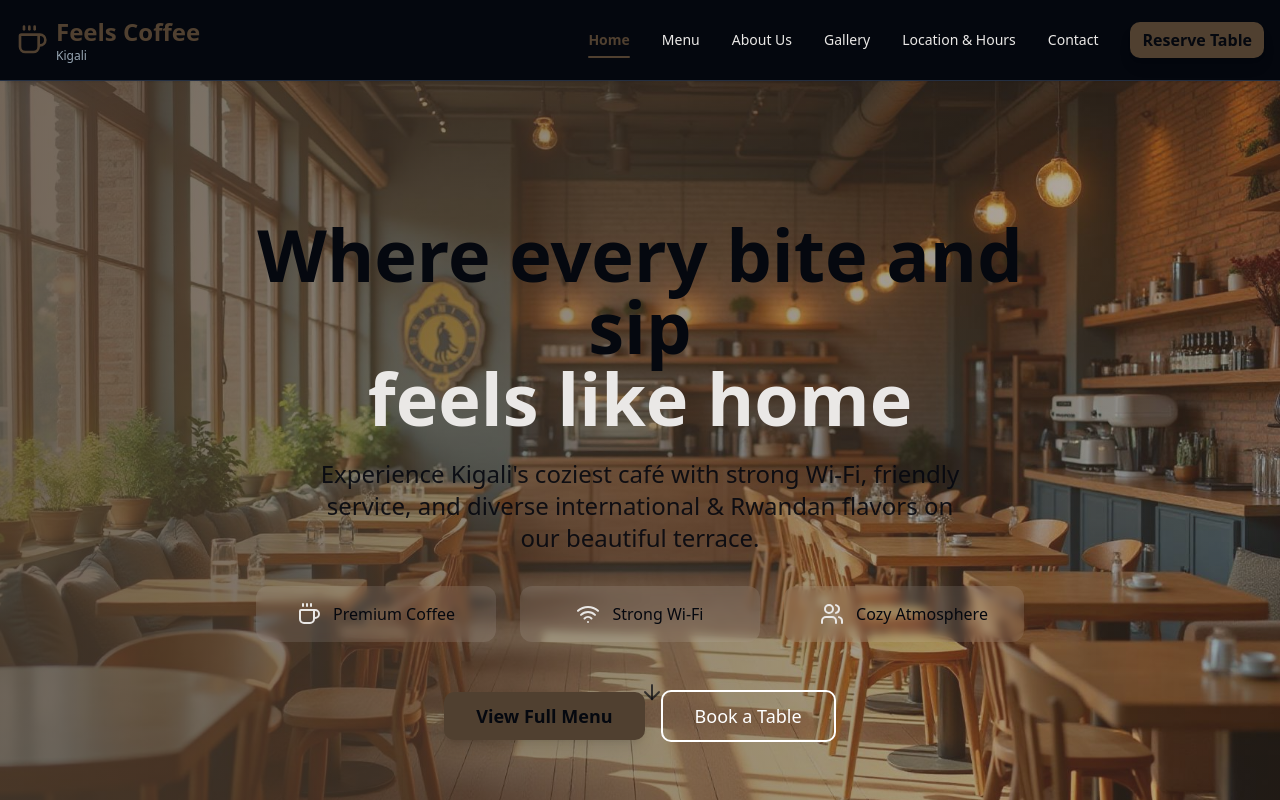
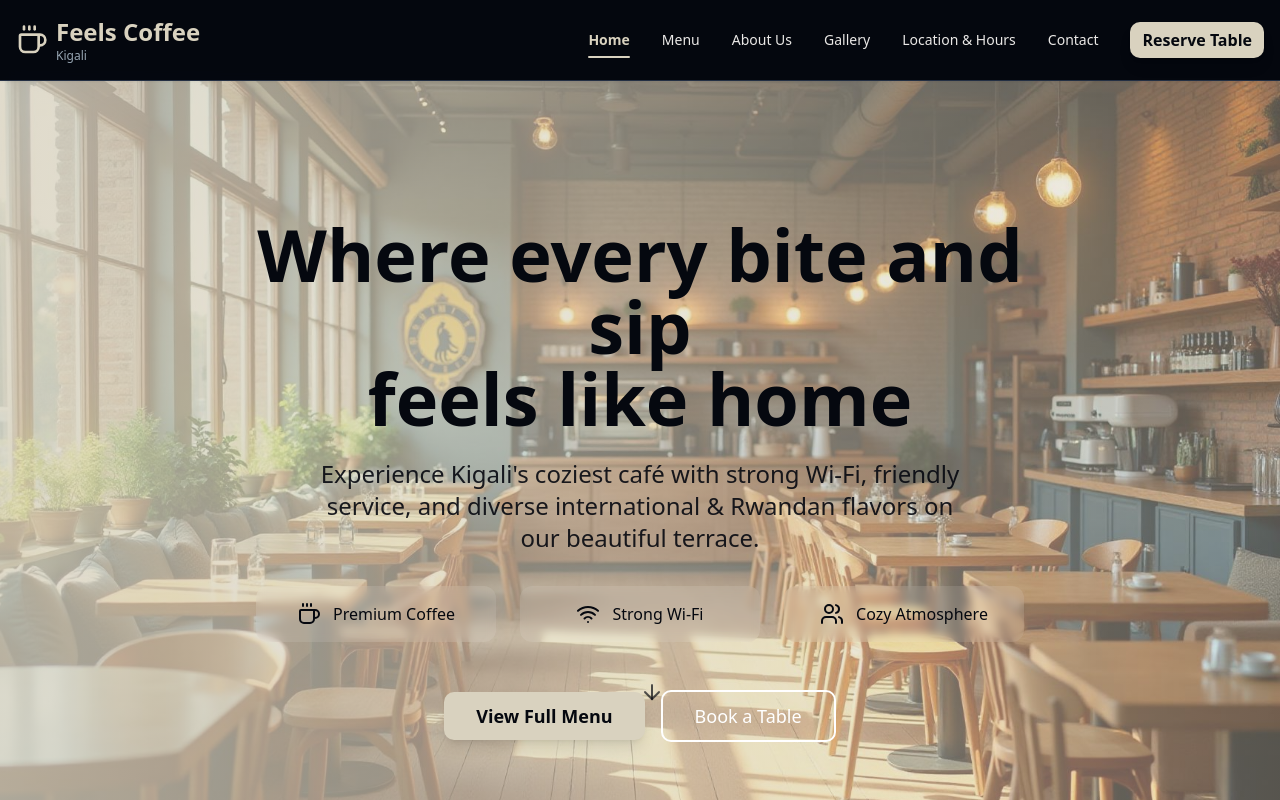
Before and after one commit to uzz-ptl7/Cafe-Template, a React (Vite) app: page / in a window 1280 px wide. Shown: the top 800 px of the page. Built offline with nearby package versions, Linux system fonts and the light colour scheme.

Commit message:
Refine color scheme
Update color palette to use black, dark gray, and a light accent color, replacing the previous coffee color.

```diff
--- a/src/index.css
+++ b/src/index.css
@@ -29,18 +29,18 @@
     --muted: 217 32% 14%;
     --muted-foreground: 210 15% 65%;
 
-    /* Rich coffee brown accent */
-    --accent: 30 25% 25%;
-    --accent-foreground: 34 8% 91%;
-    --accent-light: 30 15% 15%;
+    /* Light cream accent */
+    --accent: 45 25% 80%;
+    --accent-foreground: 222 47% 4%;
+    --accent-light: 45 15% 70%;
 
-    /* Deep coffee brown */
-    --coffee: 30 25% 25%;
-    --coffee-light: 30 35% 35%;
+    /* Soft light cream */
+    --coffee: 45 25% 80%;
+    --coffee-light: 45 35% 85%;
 
-    /* Warm coffee highlights */
-    --warm: 30 25% 25%;
-    --warm-foreground: 34 8% 91%;
+    /* Warm light highlights */
+    --warm: 45 25% 80%;
+    --warm-foreground: 222 47% 4%;
 
     --destructive: 0 65% 55%;
     --destructive-foreground: 35 15% 96%;
```
